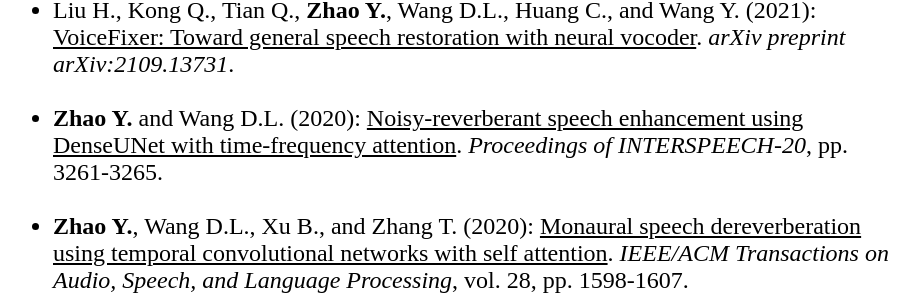
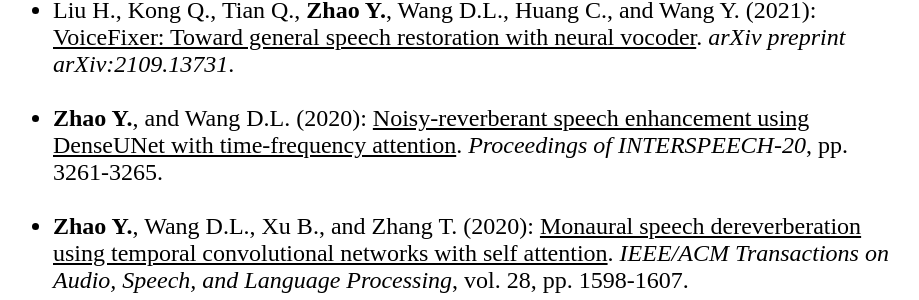
Before and after one commit to cliffzhao/cliffzhao.github.io, a Jekyll site: the page built from index.html, in a window 1280 px wide and 900 px high, scrolled down 1601 px. Shown: the part 155-455 px from the top of the window, without its empty margins (179-1098 px from the left). Built offline with Jekyll 4.4.1, drawn with Linux system fonts in a browser that asks for light colours; a style sheet for code colours, icons or effects is not loaded.

```diff
--- a/index.html
+++ b/index.html
@@ -98,7 +98,7 @@ title: Yan Zhao
 	  	</li>
 
 	  	<li>
-      	<strong>Zhao Y.</strong> and Wang D.L. (2020): <a href="https://cliffzhao.github.io/Publications/ZW.INTERSPEECH20.pdf" target="_blank"><U>Noisy-reverberant speech enhancement using DenseUNet with time-frequency attention</U></a>.
+      	<strong>Zhao Y.</strong>, and Wang D.L. (2020): <a href="https://cliffzhao.github.io/Publications/ZW.INTERSPEECH20.pdf" target="_blank"><U>Noisy-reverberant speech enhancement using DenseUNet with time-frequency attention</U></a>.
 	    <cite>Proceedings of INTERSPEECH-20</cite>, pp. 3261-3265.
       	<br>
       	<br>
```
